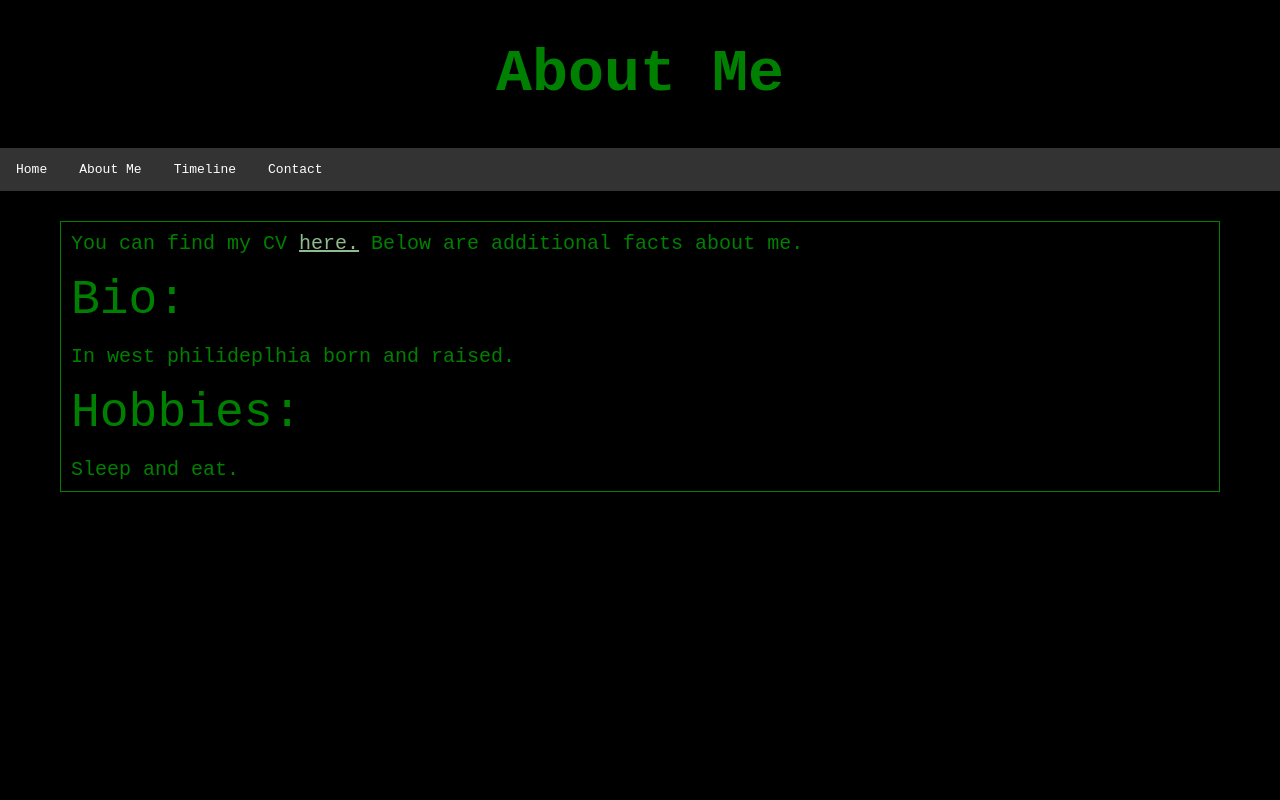
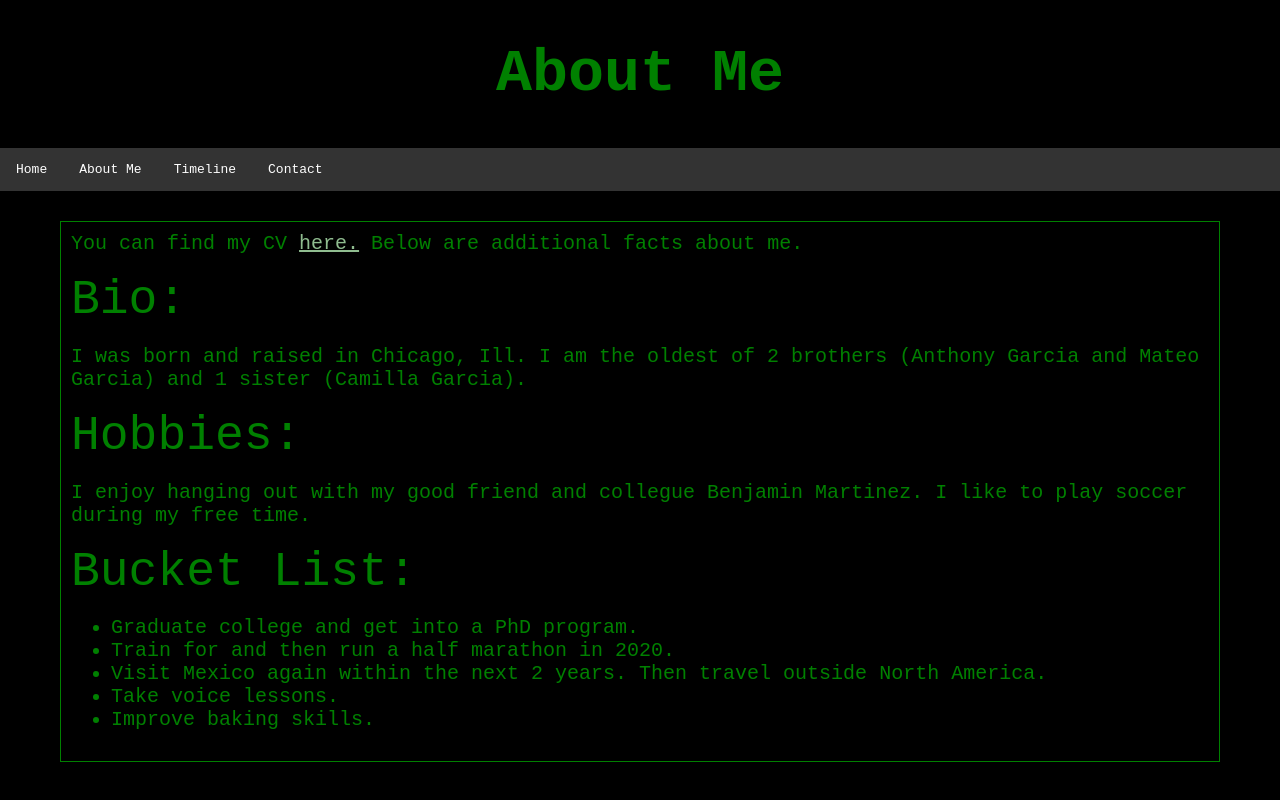
Before and after one commit to ggarcia01/ggarcia01.github.io, a plain HTML site: page about_me.html in a window 1280 px wide. Drawn offline with Linux system fonts and the light colour scheme.

Commit message:
Update about_me.html

```diff
--- a/about_me.html
+++ b/about_me.html
@@ -36,14 +36,26 @@
                 Bio:
             </h2>
 
-            In west philideplhia born and raised.
+            I was born and raised in Chicago, Ill. I am the oldest of 2 brothers (Anthony Garcia and Mateo Garcia) and 1 sister (Camilla Garcia).
 
             <h2>
             Hobbies:
             </h2>
 
-            Sleep and eat.
+            I enjoy hanging out with my good friend and collegue Benjamin Martinez. I like to play soccer during my free time.
 
+            <h2>
+            Bucket List:
+            </h2>
+
+            <ul>
+                <li>Graduate college and get into a PhD program.</li>
+                <li>Train for and then run a half marathon in 2020.</li>
+                <li>Visit Mexico again within the next 2 years. Then travel outside North America.</li>
+                <li>Take voice lessons.</li>
+                <li>Improve baking skills.</li>
+
+            </ul>
 
         </div>
     </body>
```
